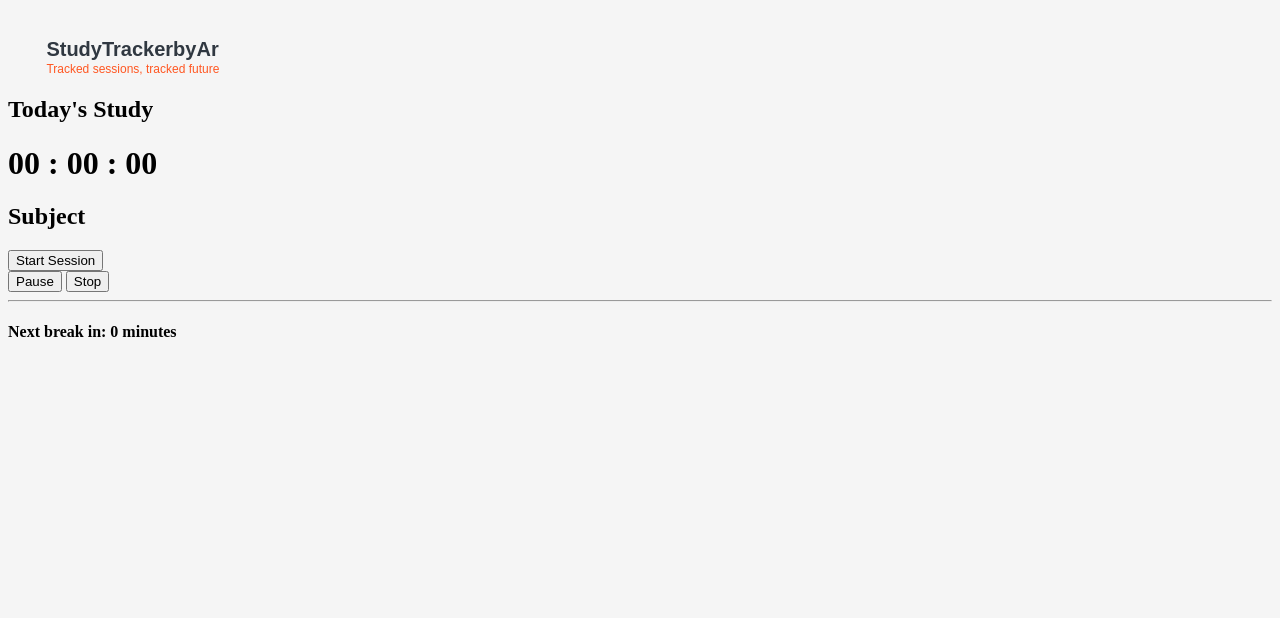
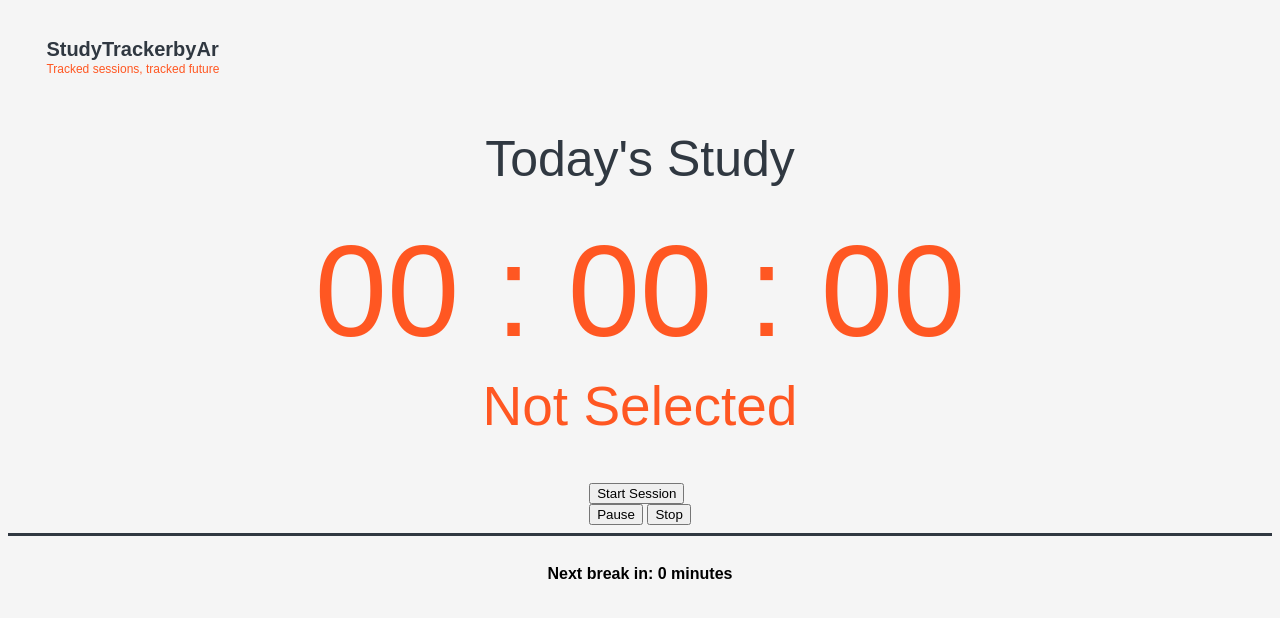
Before and after one commit to Maltiiski/StudyTracker, a Flask app: page / in a window 1280 px wide. Shown: the top 618 px of the page. Run offline with Flask 3, Linux system fonts and the light colour scheme; some web fonts are replaced.

Commit message:
timer styled

```diff
--- a/static/style.css
+++ b/static/style.css
@@ -28,3 +28,36 @@ body {
     margin-left: 3vw;
     margin-top: -1.5vw;
 }
+
+.dashboard {
+    font-family: 'Open Sauce Sans', sans-serif;
+    display: flex;
+    flex-direction: column;
+    align-items: center;
+}
+
+.dashboard hr {
+    width: 100%;
+    height: 2.5px;
+    border: none;
+    background: var(--abitblack);
+}
+
+.dashboard h2 {
+    font-weight: 400;
+    color: var(--abitblack);
+    font-size: 50px;
+}
+
+#pickedsubject {
+    color: var(--abitorange);
+    font-size: 55px;
+}
+
+#timer {
+    color: var(--abitorange);
+    font-weight: 400;
+    font-size: 130px;
+    margin-top: -1vw;
+    margin-bottom: -3vw;
+}
--- a/templates/index.html
+++ b/templates/index.html
@@ -14,8 +14,8 @@
         </header>
         <main class="dashboard">
             <h2>Today's Study</h2>
-            <h1>00 : 00 : 00</h1>
-            <h2>Subject</h2>
+            <h1 id="timer">00 : 00 : 00</h1>
+            <h2 id="pickedsubject">Not Selected</h2>
 
             <div class="control">
                 <button id="start-btn">Start Session</button>
```
